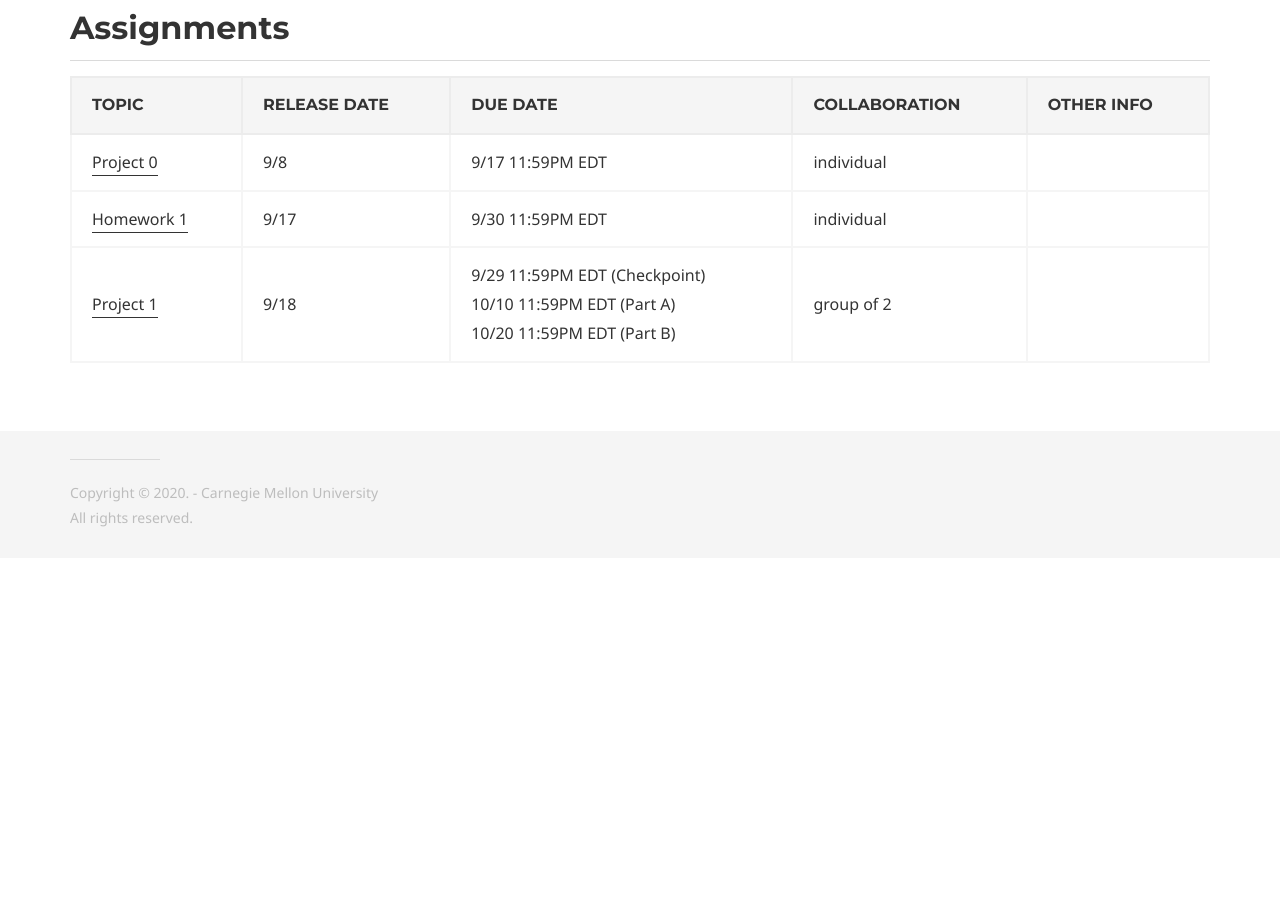
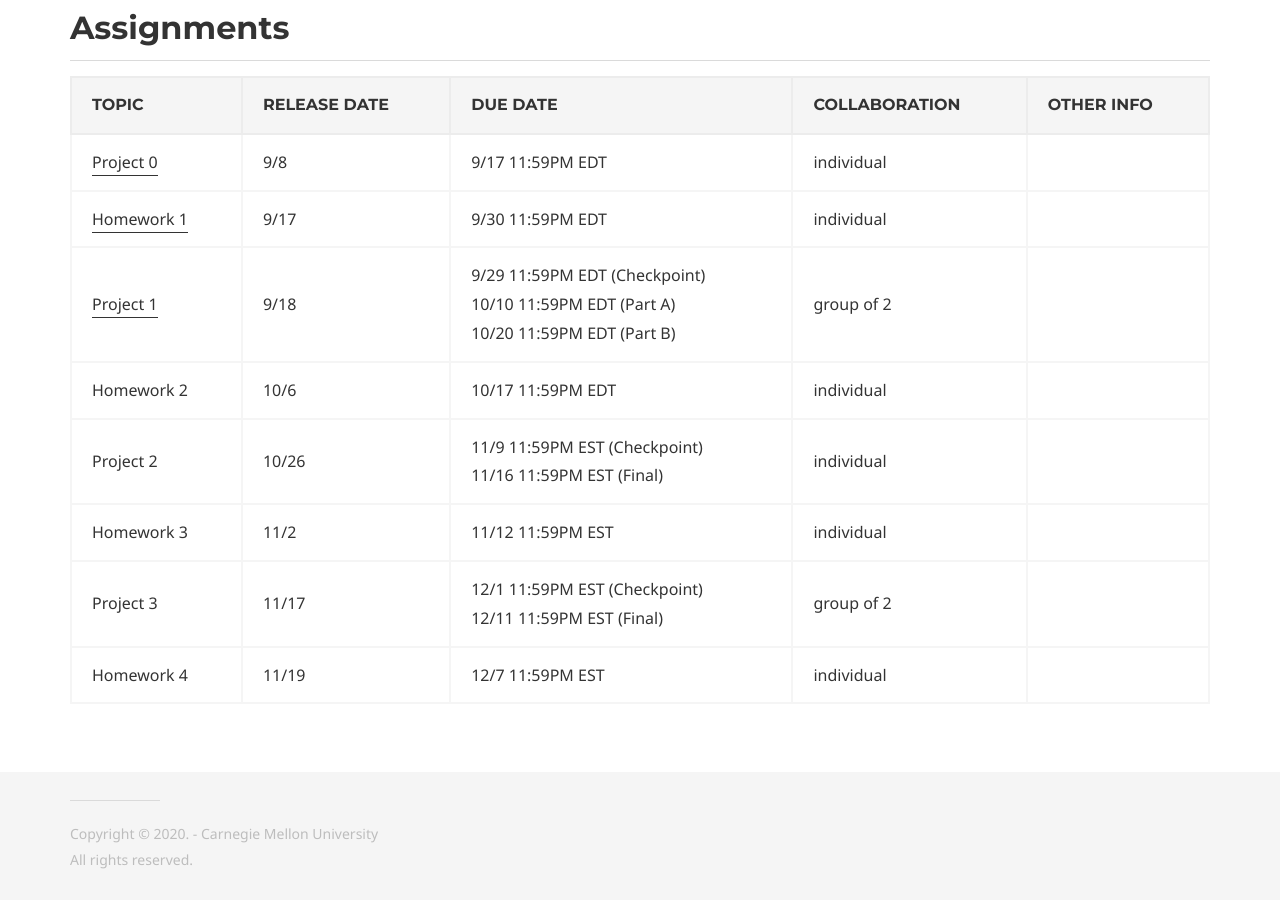
Before and after one commit to 15-440/website, a Jekyll site: the page built from assignments.md, in a window 1280 px wide and 900 px high, scrolled down 777 px. Built offline with Jekyll 4.4.1, drawn with Linux system fonts in a browser that asks for light colours; before the commit the page ends 1335 px from its top, so only the background shows below that.

Commit message:
Add remaining dates to assignments.md

```diff
--- a/assignments.md
+++ b/assignments.md
@@ -11,8 +11,13 @@ micro_nav: false
 
 ## Assignments
 
-| Topic                                     | Release Date | Due Date         | Collaboration | Other Info |
-|-------------------------------------------|--------------|------------------|---------------|------------|
-| [Project 0](https://github.com/15-440/P0) | 9/8          | 9/17 11:59PM EDT | individual    |            |
-| [Homework 1](https://www.gradescope.com)  | 9/17         | 9/30 11:59PM EDT | individual    |            |
+| Topic                                     | Release Date | Due Date          | Collaboration | Other Info |
+|-------------------------------------------|--------------|-------------------|---------------|------------|
+| [Project 0](https://github.com/15-440/P0) | 9/8          | 9/17 11:59PM EDT  | individual    |            |
+| [Homework 1](https://www.gradescope.com)  | 9/17         | 9/30 11:59PM EDT  | individual    |            |
 | [Project 1](https://github.com/15-440/p1) | 9/18 | 9/29 11:59PM EDT (Checkpoint) <br> 10/10 11:59PM EDT (Part A) <br> 10/20 11:59PM EDT (Part B)| group of 2  |     |
+| Homework 2                                | 10/6         | 10/17 11:59PM EDT | individual    |            |
+| Project 2                                 | 10/26        | 11/9 11:59PM EST (Checkpoint) <br> 11/16 11:59PM EST (Final) | individual  |     |
+| Homework 3                                | 11/2         | 11/12 11:59PM EST | individual    |            |
+| Project 3                                 | 11/17        | 12/1 11:59PM EST (Checkpoint) <br> 12/11 11:59PM EST (Final) | group of 2  |     |
+| Homework 4                                | 11/19        | 12/7 11:59PM EST | individual    |            |
```
